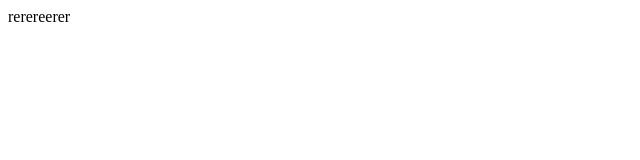
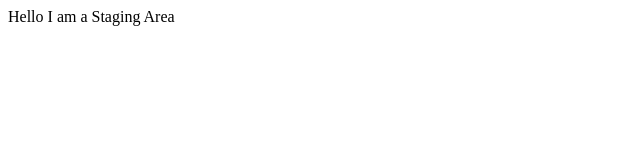
Before and after one commit to namanbansal102/SpotifyClone, a plain HTML site: page naman.html in a window 1280 px wide. Shown: the whole page, without its empty margins (0-640 px from the left). Drawn offline with Linux system fonts and the light colour scheme.

```diff
--- a/naman.html
+++ b/naman.html
@@ -5,7 +5,8 @@
     <meta name="viewport" content="width=device-width, initial-scale=1.0">
     <title>Document</title>
 </head>
-<body>rerereerer
+<body>
+    Hello I am a Staging Area
 
 </body>
 </html>
```
Also changed, not shown: waste.html (added).
